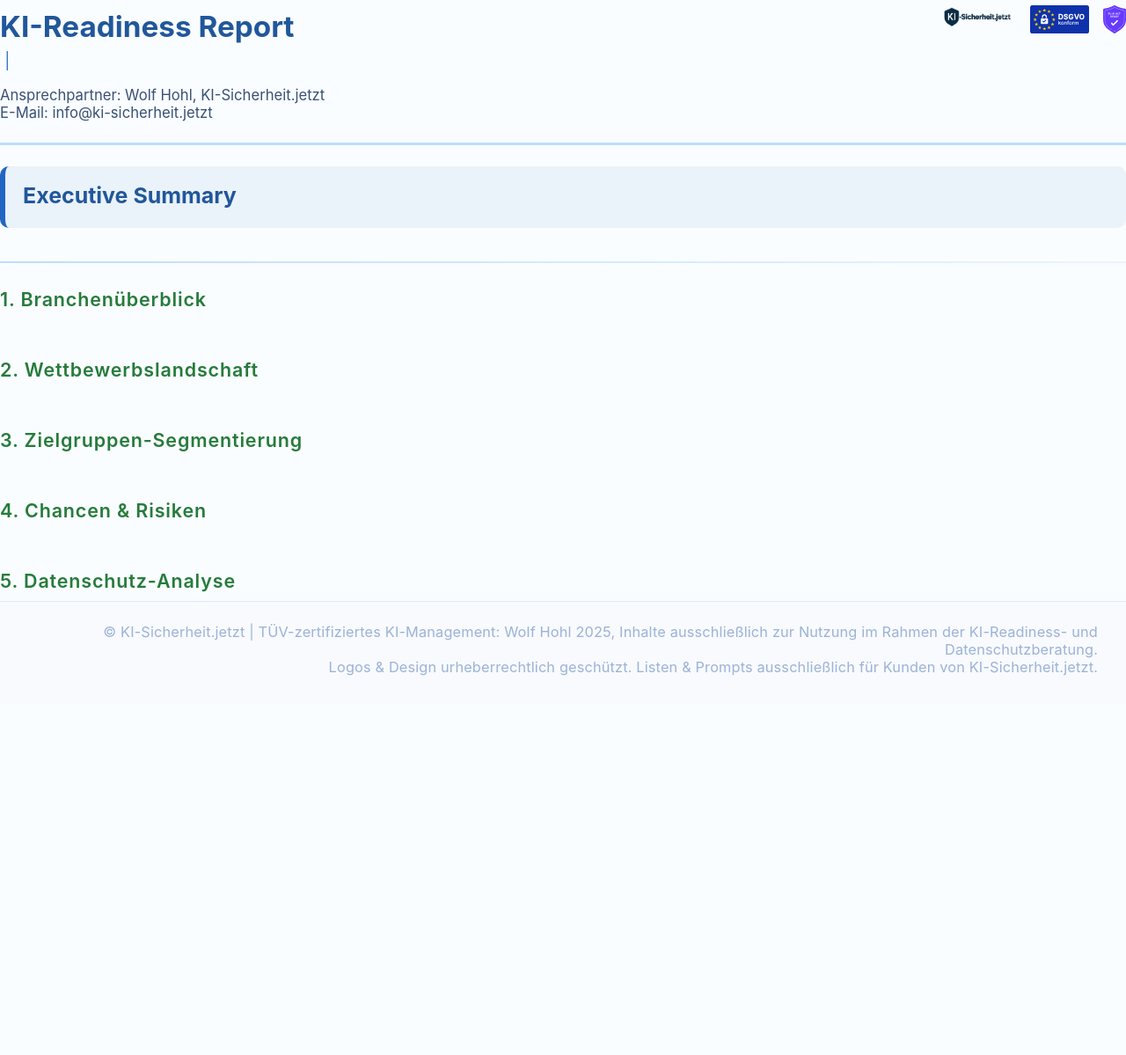
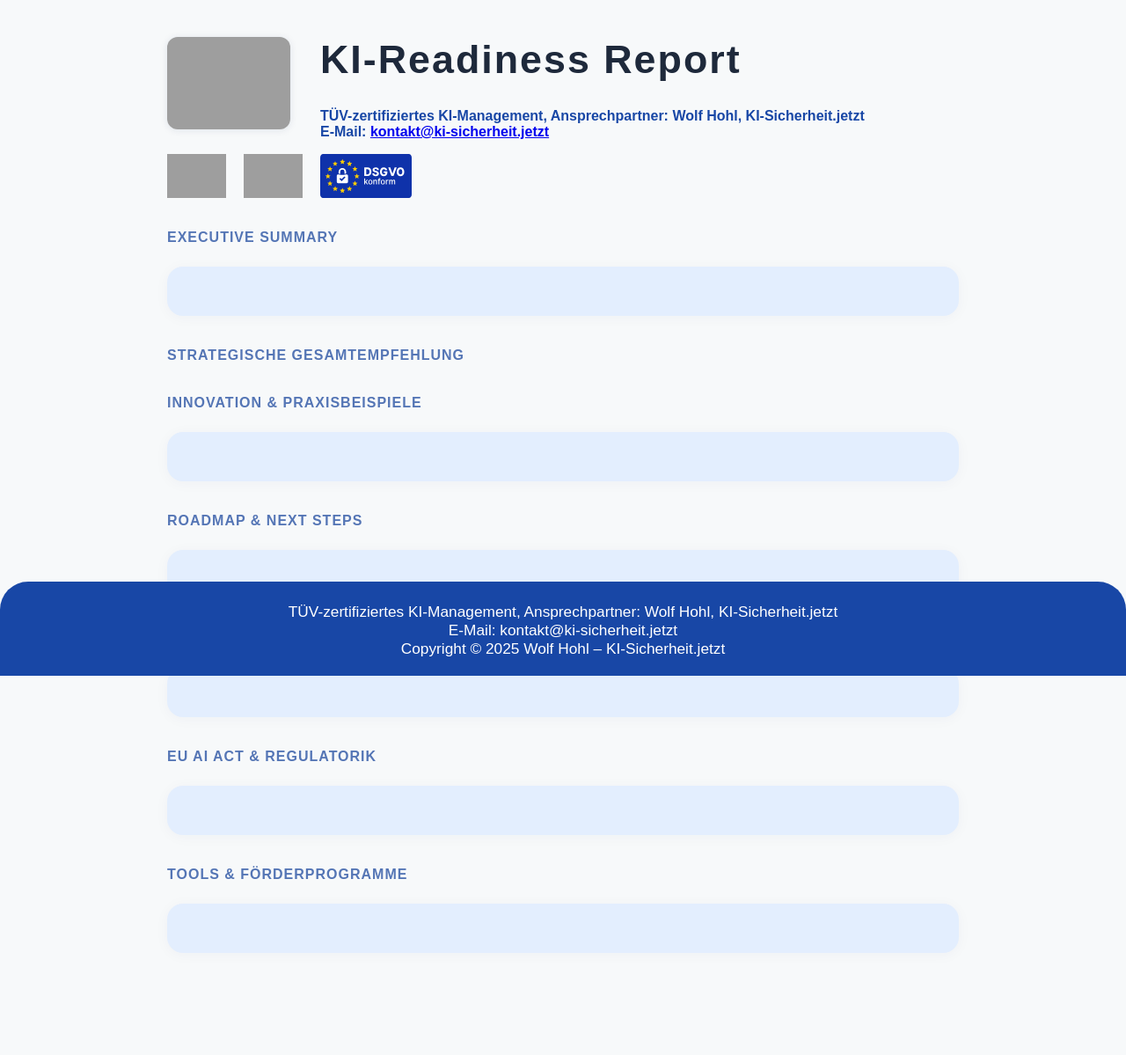
Before and after one commit to Wolf-Achtung/make-ki-backend-neu, a Python web app: template templates/pdf_template.html in a window 1280 px wide. Shown: the whole page at 88% size. Before the commit the page ends 768 px from the top, so only its background shows below. Run offline with Jinja, Linux system fonts and the light colour scheme; the template is opened without the code that fills it, so the values that code supplies are empty; grey boxes are pictures that could not be loaded.

Commit message:
Add files via upload

```diff
--- a/templates/pdf_template.html
+++ b/templates/pdf_template.html
@@ -1,220 +1,192 @@
 <!DOCTYPE html>
 <html lang="de">
 <head>
-    <meta charset="utf-8">
-    <title>KI-Readiness-Report</title>
+    <meta charset="UTF-8">
+    <title>{{ company_name or "KI-Readiness Report" }}</title>
     <style>
-        @page { margin: 38px 44px 90px 44px; }
-        html, body { font-family: 'Inter', 'Arial', sans-serif; color: #14325e; font-size: 1.02em; margin: 0; padding: 0; background: #fafdff; }
-        body { padding: 0; margin: 0; }
-
-        .header {
-            display: flex;
-            align-items: flex-start;
-            justify-content: space-between;
-            border-bottom: 3px solid #bfdcff;
-            padding-bottom: 8px;
-            margin-bottom: 18px;
+        body {
+            font-family: 'Fira Mono', 'Arial', sans-serif;
+            color: #1e293b;
+            background: #f7f9fa;
+            margin: 0;
+            padding: 0 0 80px 0;
         }
-        .logos {
-            display: flex;
-            gap: 16px;
-            align-items: flex-end;
+        header, section {
+            margin: 0 auto 36px auto;
+            max-width: 900px;
+            padding: 0 32px;
         }
-        .logo-main { height: 38px; }
-        .logo-dsgvo { height: 32px; }
-        .logo-euai { height: 32px; }
-
-        .title {
-            font-size: 2.0em;
-            font-weight: 700;
-            color: #21579b;
-            margin-top: 10px;
-            margin-bottom: 8px;
+        h1, h2 {
+            font-family: 'Fira Mono', 'Arial', monospace;
+            letter-spacing: 2px;
+            margin-top: 42px;
         }
-        .subtitle {
-            font-size: 1.1em;
-            color: #3076cc;
-            margin-bottom: 18px;
+        h1 { font-size: 2.8em; }
+        h2 { font-size: 2.0em; color: #1847a6; }
+        .intro, .summary, .bonus, .footer { margin-bottom: 32px; }
+        .box {
+            background: #e3eefe;
+            border-radius: 18px;
+            padding: 28px;
+            margin: 24px 0;
+            box-shadow: 0 2px 16px rgba(20,40,90,0.04);
         }
-        .metadata {
-            margin-bottom: 16px;
-            color: #385176;
+        ul, ol { margin-left: 20px; }
+        .checklist {
+            background: #f1faf6;
+            border-left: 8px solid #20a39e;
+            padding: 20px 24px;
+            border-radius: 12px;
+            margin: 36px 0;
+        }
+        .logo-row img {
+            height: 50px;
+            margin: 0 16px 0 0;
+            vertical-align: middle;
+        }
+        .footer {
+            background: #1847a6;
+            color: #fff;
+            font-size: 1.08em;
+            padding: 24px 0 20px 0;
+            border-top-left-radius: 32px;
+            border-top-right-radius: 32px;
+            text-align: center;
+            position: fixed;
+            left: 0; right: 0; bottom: 0;
+            width: 100%;
+            z-index: 1000;
+        }
+        .highlight {
+            font-weight: bold;
+            color: #1847a6;
+        }
+        .bonus {
+            background: #ffd53e2c;
+            border-left: 8px solid #ffd53e;
+        }
+        .section-label {
             font-size: 1em;
+            font-weight: 600;
+            text-transform: uppercase;
+            color: #5475b5;
+            letter-spacing: 1px;
+            margin-top: 22px;
+            margin-bottom: 0;
         }
-        .divider {
-            height: 2px;
-            background: linear-gradient(to right, #bfdcff 0%, #eaf4ff 100%);
-            margin: 28px 0 18px 0;
-            border: none;
+        .pagebreak { page-break-before: always; }
+        .img-block {
+            float: left;
+            margin-right: 34px;
+            margin-bottom: 14px;
+            width: 180px;
+            border-radius: 12px;
+            box-shadow: 0 1px 8px rgba(20,40,90,0.10);
         }
-        .executive-summary {
-            background: #eaf2fa;
-            border-left: 6px solid #2166c2;
-            padding: 18px 20px 14px 20px;
-            margin: 24px 0 38px 0;
-            border-radius: 10px;
-        }
-        .executive-summary h2 {
-            margin-top: 0;
-            margin-bottom: 8px;
-            color: #21579b;
-        }
-        .section {
-            margin-bottom: 54px;
-            page-break-inside: avoid;
-        }
-        .section:last-child { margin-bottom: 34px; }
-        .section-title {
-            color: #267b3b;
-            font-size: 1.29em;
-            font-weight: 600;
-            margin-bottom: 17px;
-            margin-top: 28px;
-            letter-spacing: 0.04em;
-        }
-        .section-content {
-            color: #1b283b;
-            font-size: 1.06em;
-            margin-bottom: 14px;
-            margin-top: 13px;
-            line-height: 1.63;
-        }
-        /* Abstand für Überschriften innerhalb von Section-Content */
-        .section-content h3, .section-content h4, .section-content h5 {
-            margin-top: 28px;
-            margin-bottom: 13px;
-            display: block;
-            line-height: 1.35;
-            color: #2b529a;
-        }
-        .section-content ul, .section-content ol { margin-left: 18px; margin-bottom: 12px; }
-        .section-content li { margin-bottom: 4px; }
-        .section-content p { margin-top: 1.05em; margin-bottom: 0.82em; }
-        .score-bar {
-            background: #f5faff;
-            border-radius: 18px;
-            height: 22px;
-            width: 98%;
-            margin-bottom: 22px;
-            margin-top: 10px;
-            border: 1.2px solid #c9e4fc;
-            overflow: hidden;
-            box-shadow: 0 1.5px 4px #b6e0ff22;
-        }
-        .score-bar-inner {
-            background: linear-gradient(to right, #62ceae 0%, #38bdf8 100%);
-            height: 100%;
-            border-radius: 18px;
-        }
-        /* Footer & Abstand */
-        .footer {
-            position: fixed;
-            left: 0; bottom: 0; right: 0;
-            color: #9bb3d8;
-            font-size: 0.98em;
-            text-align: right;
-            padding: 24px 32px 16px 0;
-            border-top: 1.5px solid #e0eaf7;
-            background: #f8fafd;
-            z-index: 99;
-            height: 76px;
-            letter-spacing: 0.01em;
-        }
+        .clearfix::after { content: ""; clear: both; display: table; }
     </style>
 </head>
 <body>
-    <div class="header">
-        <div>
-            <div class="title">KI-Readiness Report</div>
-            <div class="subtitle">{{ report.org_name or '' }} &nbsp;|&nbsp; {{ report.date or '' }}</div>
-            <div class="metadata">
-                Ansprechpartner: {{ report.contact_name or 'Wolf Hohl, KI-Sicherheit.jetzt' }}<br>
-                E-Mail: {{ report.contact_email or 'info@ki-sicherheit.jetzt' }}
+    <!-- Intro -->
+    <header>
+        <div class="clearfix">
+            <img src="logo.png" alt="Logo" class="img-block" style="width: 140px;">
+            <h1>{{ report_title or "KI-Readiness Report" }}</h1>
+            <div>
+                <p class="highlight">TÜV-zertifiziertes KI-Management, Ansprechpartner: Wolf Hohl, KI-Sicherheit.jetzt<br>
+                E-Mail: <a href="mailto:kontakt@ki-sicherheit.jetzt">kontakt@ki-sicherheit.jetzt</a></p>
+                <div class="logo-row">
+                    <img src="tuv.svg" alt="TÜV Zertifiziert">
+                    <img src="ki_ready_2025.svg" alt="KI-Ready 2025">
+                    <img src="dsgvo.svg" alt="DSGVO-konform">
+                </div>
             </div>
         </div>
-        <div class="logos">
-            <img class="logo-main" src="templates/ki-sicherheit-logo.png" alt="KI-Sicherheit.jetzt">
-            <img class="logo-dsgvo" src="templates/dsgvo.svg" alt="DSGVO">
-            <img class="logo-euai" src="templates/eu-ai.svg" alt="EU-AI-Act">
+    </header>
+
+    <!-- Executive Summary -->
+    <section>
+        <div class="section-label">Executive Summary</div>
+        <div class="box summary">
+            {{ executive_summary | safe }}
         </div>
-    </div>
+    </section>
 
-    <div class="executive-summary">
-        <h2>Executive Summary</h2>
-        {{ report.executive_summary | safe }}
-        {% if report.score %}
-        <div class="score-bar">
-            <div class="score-bar-inner" style="width: {{ report.score }}%;"></div>
+    <!-- Gesamtstrategie -->
+    <section>
+        <div class="section-label">Strategische Gesamtempfehlung</div>
+        {{ gesamtstrategie | safe }}
+    </section>
+
+    <!-- Innovation + Praxisbeispiele -->
+    <section>
+        <div class="section-label">Innovation & Praxisbeispiele</div>
+        <div class="box">
+            {{ innovation | safe }}
+            {{ praxisbeispiele | safe }}
         </div>
-        <b>KI-Readiness-Score:</b> {{ report.score }}/100
-        {% endif %}
-    </div>
+    </section>
 
-    <hr class="divider">
-    <!-- SECTION: Branchenüberblick -->
-    <div class="section">
-        <div class="section-title">1. Branchenüberblick</div>
-        <div class="section-content">
-            {{ report.branchenueberblick | safe }}
+    <!-- Roadmap -->
+    <section>
+        <div class="section-label">Roadmap & Next Steps</div>
+        <div class="box">
+            {{ roadmap | safe }}
         </div>
-    </div>
+    </section>
 
-    <!-- SECTION: Wettbewerbslandschaft -->
-    <div class="section">
-        <div class="section-title">2. Wettbewerbslandschaft</div>
-        <div class="section-content">
-            {{ report.wettbewerb | safe }}
+    <!-- Compliance & Datenschutz -->
+    <section>
+        <div class="section-label">Compliance & Datenschutz</div>
+        <div class="box">
+            {{ compliance | safe }}
+            {{ datenschutz | safe }}
         </div>
-    </div>
+    </section>
 
-    <!-- SECTION: Zielgruppen-Segmentierung -->
-    <div class="section">
-        <div class="section-title">3. Zielgruppen-Segmentierung</div>
-        <div class="section-content">
-            {{ report.zielgruppen | safe }}
+    <!-- EU AI Act & Regulatorik -->
+    <section>
+        <div class="section-label">EU AI Act & Regulatorik</div>
+        <div class="box">
+            {{ eu_ai_act | safe }}
         </div>
-    </div>
+    </section>
 
-    <!-- SECTION: Chancen & Risiken -->
-    <div class="section">
-        <div class="section-title">4. Chancen & Risiken</div>
-        <div class="section-content">
-            {{ report.chancen_risiken | safe }}
+    <!-- Tools & Fördermittel -->
+    <section>
+        <div class="section-label">Tools & Förderprogramme</div>
+        <div class="box">
+            {{ tools | safe }}
+            {{ foerdermittel | safe }}
+            {{ foerderprogramme | safe }}
         </div>
-    </div>
+    </section>
 
-    <!-- SECTION: Datenschutz-Analyse -->
-    <div class="section">
-        <div class="section-title">5. Datenschutz-Analyse</div>
-        <div class="section-content">
-            {{ report.datenschutz | safe }}
+    <!-- Checklisten -->
+    {% if checklisten %}
+    <section>
+        <div class="section-label">Checklisten</div>
+        {% for checklist_html in checklisten %}
+            <div class="checklist">{{ checklist_html | safe }}</div>
+        {% endfor %}
+    </section>
+    {% endif %}
+
+    <!-- Bonus/Moonshot -->
+    {% if moonshot_vision %}
+    <section>
+        <div class="section-label">Moonshot Vision (Bonus)</div>
+        <div class="bonus box">
+            {{ moonshot_vision | safe }}
         </div>
-    </div>
-
-    <!-- SECTION: Konkrete Handlungsempfehlungen -->
-    <div class="section">
-        <div class="section-title">6. Handlungsempfehlungen</div>
-        <div class="section-content">
-            {{ report.empfehlungen | safe }}
-        </div>
-    </div>
-
-    <!-- OPTIONAL: Bonus-Module -->
-    {% if report.bonus %}
-    <div class="section">
-        <div class="section-title">Bonus: Zielkunden-Feedback & Simulationen</div>
-        <div class="section-content">
-            {{ report.bonus | safe }}
-        </div>
-    </div>
+    </section>
     {% endif %}
 
     <!-- Footer -->
     <div class="footer">
-        &copy; KI-Sicherheit.jetzt | TÜV-zertifiziertes KI-Management: Wolf Hohl 2025,
-        Inhalte ausschließlich zur Nutzung im Rahmen der KI-Readiness- und Datenschutzberatung.<br>
-        Logos &amp; Design urheberrechtlich geschützt. Listen &amp; Prompts ausschließlich für Kunden von KI-Sicherheit.jetzt.
+        TÜV-zertifiziertes KI-Management, Ansprechpartner: Wolf Hohl, KI-Sicherheit.jetzt<br>
+        E-Mail: kontakt@ki-sicherheit.jetzt<br>
+        Copyright © 2025 Wolf Hohl – KI-Sicherheit.jetzt
     </div>
 </body>
 </html>
```
